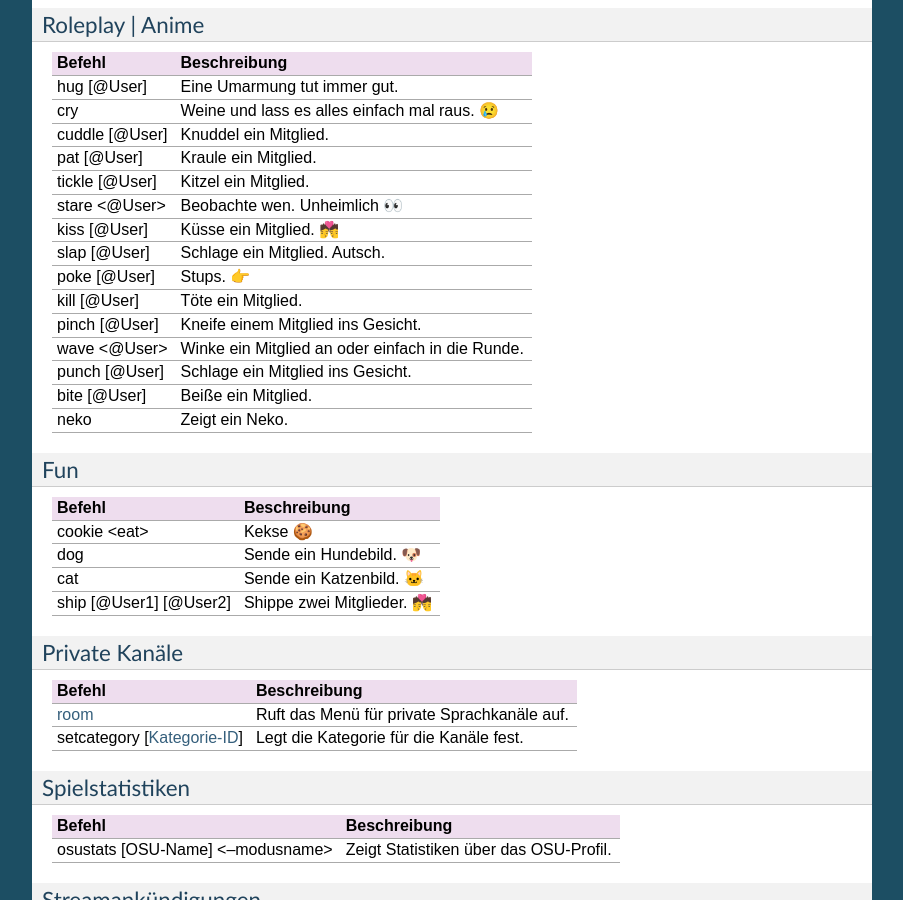
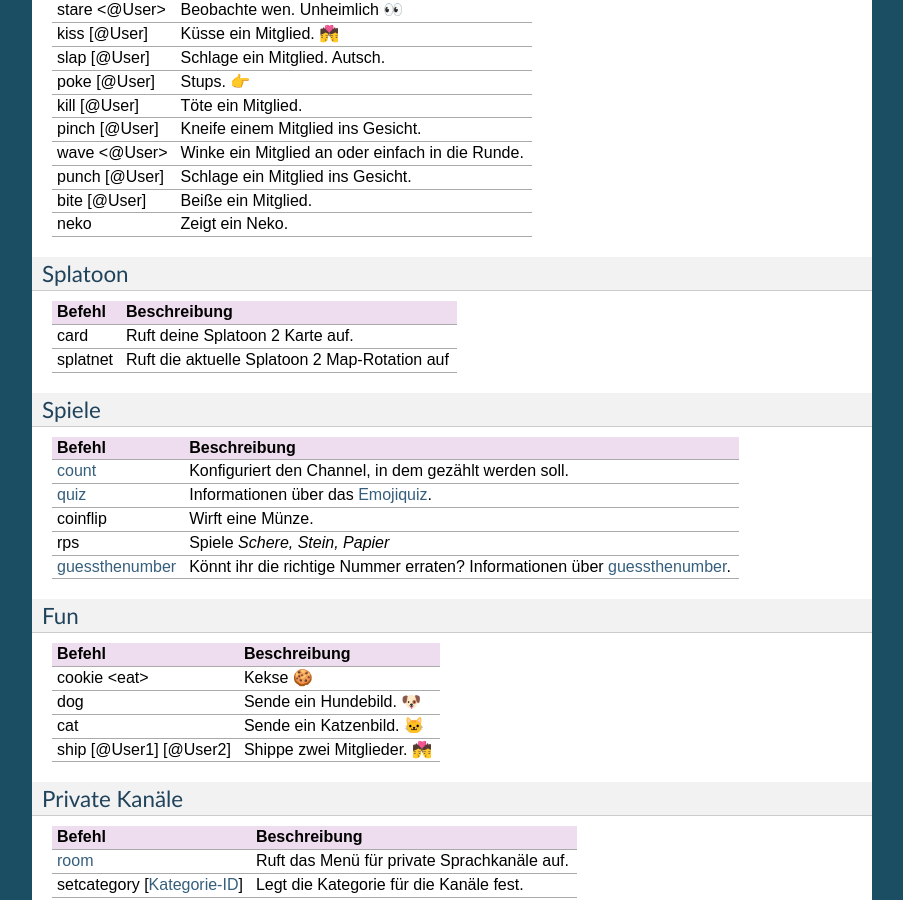
Before and after one commit to niborus/weemo-doc, a Sphinx documentation site: the page built from docs/befehle.rst, in a window 1280 px wide and 900 px high, scrolled down 3006 px. Shown: the whole window, without its empty margins (198-1101 px from the left). Built offline with Sphinx 7.4.7, drawn with Linux system fonts in a browser that asks for light colours; some of the changed text lies outside the part shown.

Commit message:
Update befehle.rst

```diff
--- a/docs/befehle.rst
+++ b/docs/befehle.rst
@@ -44,19 +44,6 @@ Nützliches
         (Einschließlich a, aber ohne b)"
     "`remindme`_ [Zeitangabe] [Erinnerung]", "Erstellt eine Erinnerung."
 
-Spiele
-^^^
-
-.. csv-table::
-    :widths: auto
-    :align: left
-    :header: "Befehl", "Beschreibung"
-
-    "`count`_", "Konfiguriert den Channel, in dem gezählt werden soll."
-    ":ref:`quiz<emojiquiz_befehle>`", "Informationen über das :ref:`Emojiquiz<emojiquiz>`."
-    "coinflip", "Wirft eine Münze."
-    "rps", "Spiele *Schere, Stein, Papier*"
-    "`guessthenumber`_", "Könnt ihr die richtige Nummer erraten? Informationen über `guessthenumber`_."
 
 Profil | Personalisierung
 ^^^^^^
@@ -189,6 +176,31 @@ Roleplay | Anime
     "punch [@User]", "Schlage ein Mitglied ins Gesicht."
     "bite [@User]", "Beiße ein Mitglied."
     "neko", "Zeigt ein Neko."
+
+Splatoon
+^^^^^
+
+.. csv-table::
+    :widths: auto
+    :align: left
+    :header: "Befehl", "Beschreibung"
+
+    "card", "Ruft deine Splatoon 2 Karte auf."
+    "splatnet", "Ruft die aktuelle Splatoon 2 Map-Rotation auf"
+
+Spiele
+^^^^^^
+
+.. csv-table::
+    :widths: auto
+    :align: left
+    :header: "Befehl", "Beschreibung"
+
+    "`count`_", "Konfiguriert den Channel, in dem gezählt werden soll."
+    ":ref:`quiz<emojiquiz_befehle>`", "Informationen über das :ref:`Emojiquiz<emojiquiz>`."
+    "coinflip", "Wirft eine Münze."
+    "rps", "Spiele *Schere, Stein, Papier*"
+    "`guessthenumber`_", "Könnt ihr die richtige Nummer erraten? Informationen über `guessthenumber`_."
 
 Fun
 ^^^
```
